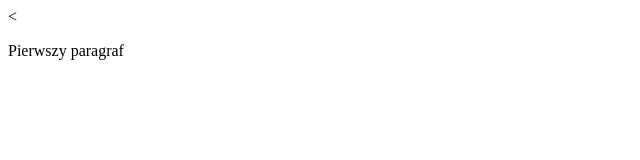
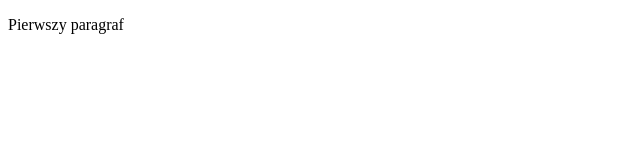
Before and after one commit to joannakowal10/joannakowal10.github.io, a plain HTML site: page index.html in a window 1280 px wide. Shown: the whole page, without its empty margins (0-640 px from the left). Drawn offline with Linux system fonts and the light colour scheme.

Commit message:
poprawka tekstu paragraf

```diff
--- a/index.html
+++ b/index.html
@@ -5,6 +5,6 @@
     <title>Document</title>
 </head>
 <body>
-  <<p>Pierwszy paragraf</p>
+  <p>Pierwszy paragraf</p>
 </body>
 </html>
```
